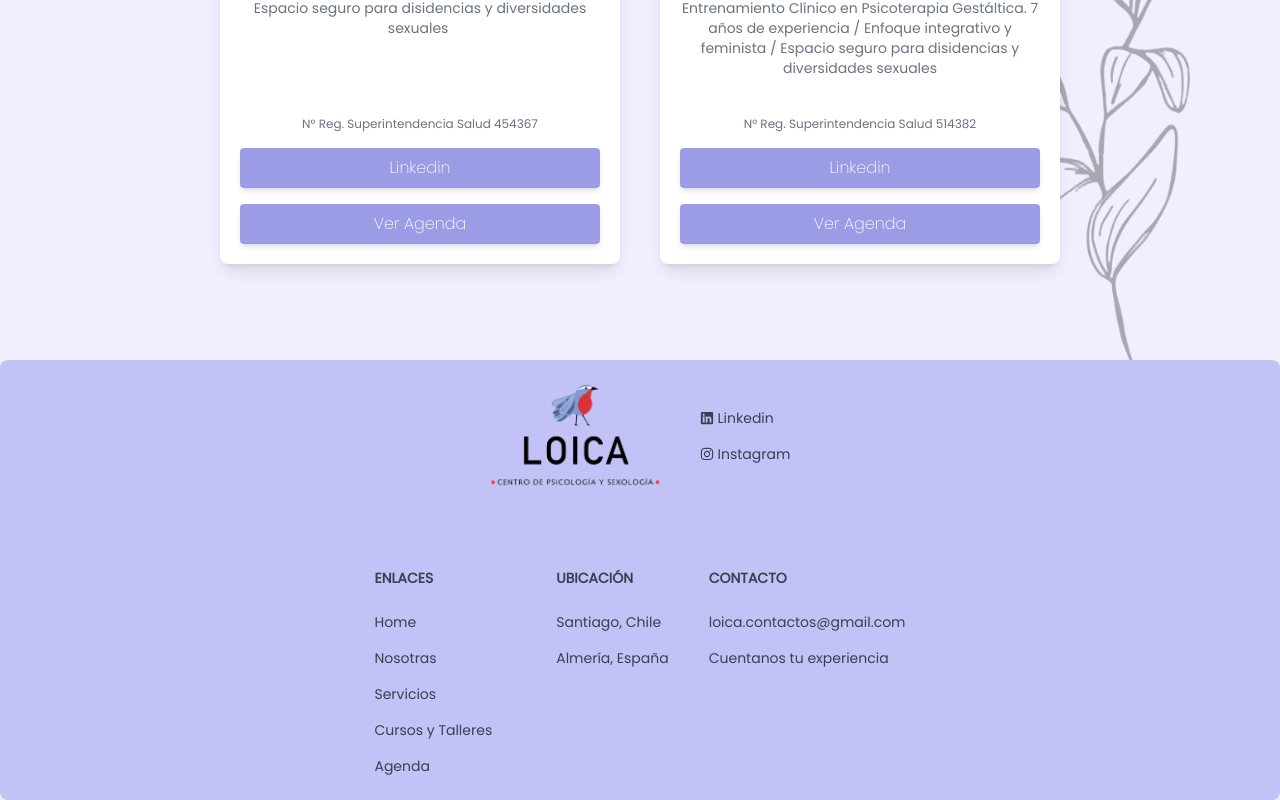
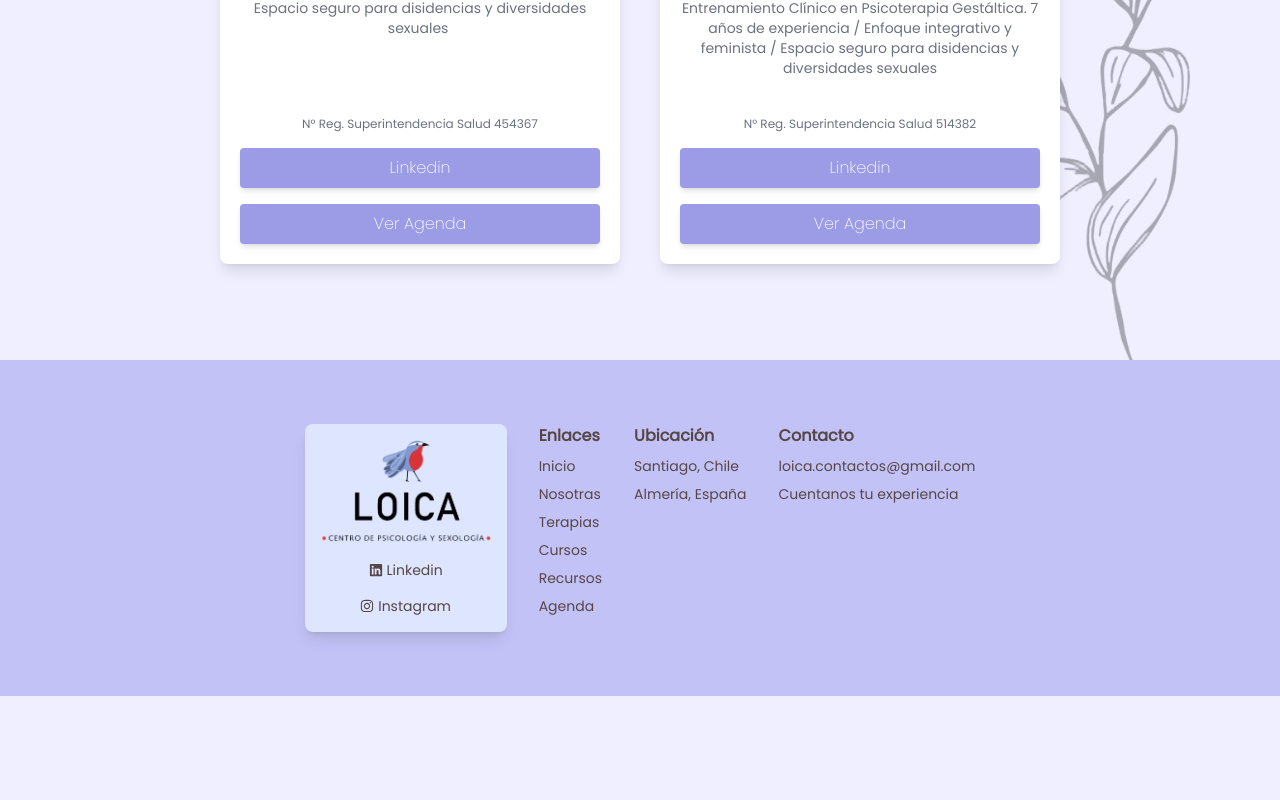
Before and after one commit to MichelleFaure/Loicawebpage, a Next.js app: page /nosotras in a window 1280 px wide. Shown: the part 3979-4779 px from the top of the page. After the commit the page ends 4675 px from the top, so only its background shows below. Built offline with nearby package versions, Linux system fonts and the light colour scheme; a web font is replaced by a local one.

Commit message:
fix footer

```diff
--- a/components/Footercomp.tsx
+++ b/components/Footercomp.tsx
@@ -1,18 +1,16 @@
 "use client";
-import { Footer } from "flowbite-react";
+
 import { FaLinkedin ,FaInstagram } from "react-icons/fa";
 import Image from "next/image";
 import {poppins} from "@/app/fonts/fonts";
 import { motion } from "framer-motion";
 function Footercomp() {
   return (
-    <Footer
-      container
-      className={`${poppins.className} bg-lavender-light shadow-none`}
+    <section
+      className={`${poppins.className} bg-lavender-light text-grey-font shadow-none w-full p-16`}
     >
-      <div className="flex flex-col  flex-wrap gap-10 max-w-screen-lg mx-auto ">
-        <div className="flex gap-10 items-center justify-center">
-          <div className="">
+      <div className="flex flex-col md:flex-row flex-wrap justify-center gap-8">
+        <div className="flex flex-col items-center gap-4 text-sm bg-soft-Lavender p-4 rounded-lg shadow-lg">
           <Image
             src="/layout/navbar-logo-loica.png"
             alt="logo Centro de Psicología y Sexología Loica"
@@ -20,9 +18,6 @@ function Footercomp() {
             height={144}
             quality={100}
           />
-          </div>
-          <div>
-            <Footer.LinkGroup col className="text-[#374151]">
           <motion.a
             href="https://www.linkedin.com/company/centro-loica-psicologia-y-sexologia"
             target="_blank"
@@ -46,39 +41,77 @@ function Footercomp() {
             <FaInstagram />
             <span>Instagram</span>
           </motion.a>
-            </Footer.LinkGroup>
+        </div>
+        <div className="flex flex-col gap-2 text-center md:text-start">
+          <div className="font-semibold ">Enlaces</div>
+          <ul className="text-sm flex flex-col gap-2">
+            <motion.li
+              className="cursor-pointer"
+              whileHover={{ scale: 1.05, color: "#9C9CE6" }}
+              transition={{ type: "spring", stiffness: 300 }}
+            >
+              <a href="/">Inicio</a>
+            </motion.li>
+            <motion.li
+              className="cursor-pointer"
+              whileHover={{ scale: 1.05, color: "#9C9CE6" }}
+              transition={{ type: "spring", stiffness: 300 }}
+            >
+              <a href="/nosotras">Nosotras</a>
+            </motion.li>
+            <motion.li
+              className="cursor-pointer"
+              whileHover={{ scale: 1.05, color: "#9C9CE6" }}
+              transition={{ type: "spring", stiffness: 300 }}
+            >
+              <a href="/servicios">Terapias</a>
+            </motion.li>
+            <motion.li
+              className="cursor-pointer"
+              whileHover={{ scale: 1.05, color: "#9C9CE6" }}
+              transition={{ type: "spring", stiffness: 300 }}
+            >
+              <a href="/cursosytalleres">Cursos</a>
+            </motion.li>
+            <motion.li
+              className="cursor-pointer"
+              whileHover={{ scale: 1.05, color: "#9C9CE6" }}
+              transition={{ type: "spring", stiffness: 300 }}
+            >
+              <a href="/recursos">Recursos</a>
+            </motion.li>
+            <motion.li
+              className="cursor-pointer"
+              whileHover={{ scale: 1.05, color: "#9C9CE6" }}
+              transition={{ type: "spring", stiffness: 300 }}
+            >
+              <a href="/agenda">Agenda</a>
+            </motion.li>
+          </ul>
+        </div>
+        <div className="flex flex-col gap-2 text-center md:text-start">
+          <div className="font-semibold ">Ubicación</div>
+          <ul className="text-sm flex flex-col gap-2">
+            <li> Santiago, Chile</li>
+            <li> Almería, España</li>
+          </ul>
+        </div>
+        <div className="flex flex-col gap-2 text-center md:text-start">
+          <div className="font-semibold ">Contacto</div>
+          <ul className="text-sm flex flex-col gap-2">
+            <li> loica.contactos@gmail.com</li>
+            <motion.li
+              className="cursor-pointer"
+              whileHover={{ scale: 1.05, color: "#9C9CE6" }}
+              transition={{ type: "spring", stiffness: 300 }}
+            >
+              Cuentanos tu experiencia
+            </motion.li>
+          </ul>
         </div>
       </div>
-        <div className="flex flex-col md:flex-row md:justify-center gap-10 mt-10 text-center md:text-start">
-          <div>
-            <Footer.Title title="Enlaces" className="text-[#374151]" />
-            <Footer.LinkGroup col className="text-[#374151]">
-              <Footer.Link className="m-0" href="/">Home</Footer.Link>
-              <Footer.Link className="m-0" href="/nosotras">Nosotras</Footer.Link>
-              <Footer.Link className="m-0" href="/servicios">Servicios</Footer.Link>
-              <Footer.Link className="m-0"  href="/cursosytalleres">
-                Cursos y Talleres
-              </Footer.Link>
-              <Footer.Link className="m-0" href="/agenda">Agenda</Footer.Link>
-            </Footer.LinkGroup>
-          </div>
-          <div>
-            <Footer.Title title="Ubicación" className="text-[#374151]" />
-            <Footer.LinkGroup col className="text-[#374151]">
-              <div> Santiago, Chile</div>
-              <div> Almería, España</div>
-            </Footer.LinkGroup>
-          </div>
-          <div>
-            <Footer.Title title="Contacto" className="text-[#374151]" />
-            <Footer.LinkGroup col className="text-[#374151]">
-              <div> loica.contactos@gmail.com</div>
-              <Footer.Link href="/comentarios">Cuentanos tu experiencia</Footer.Link>
-            </Footer.LinkGroup>
-          </div>
-        </div>
-      </div>
-    </Footer>
+    </section>
+
   );
 
 }
```
Lines whose indentation alone changed are shown as unchanged.
